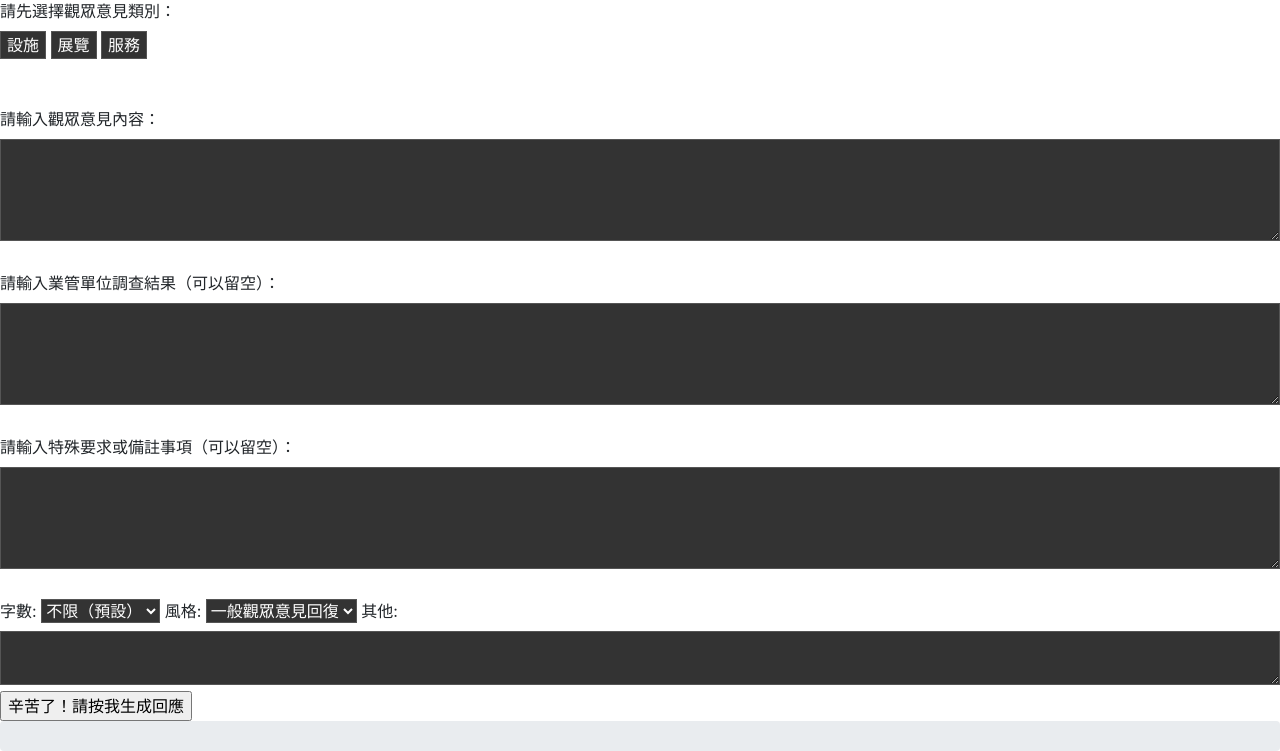
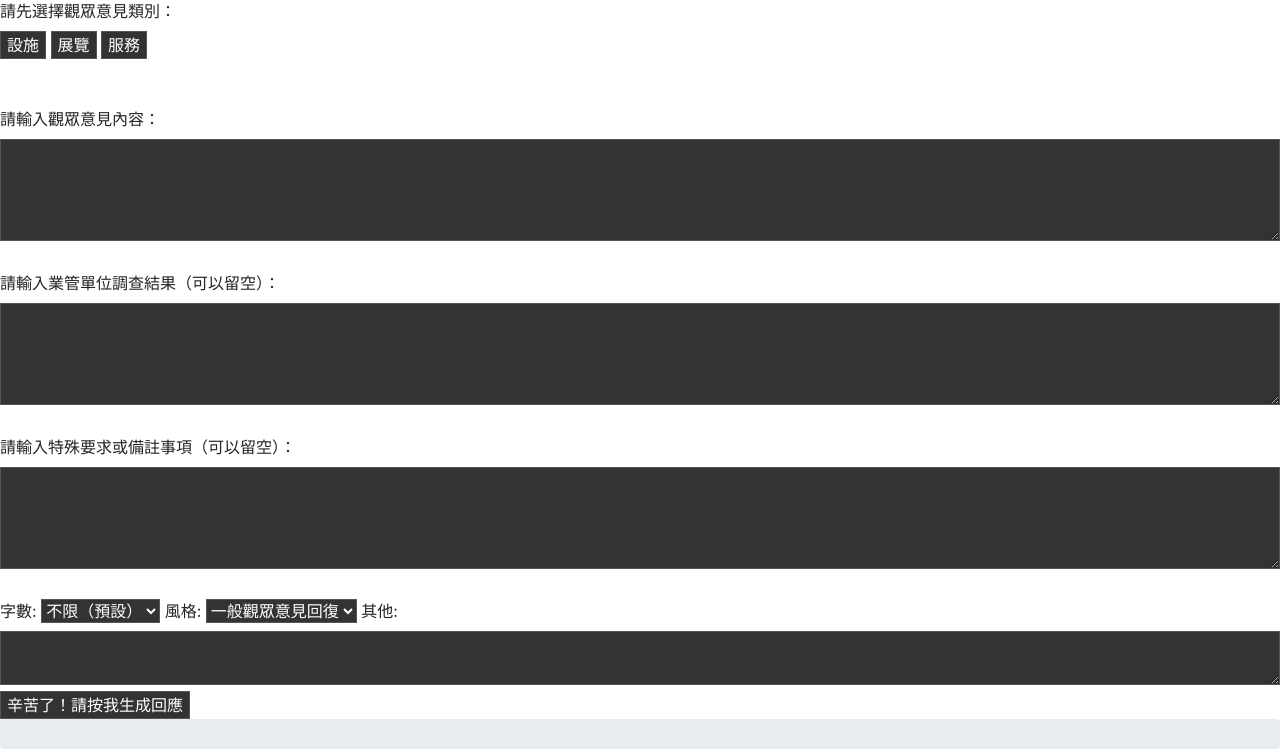
Before and after one commit to iwenchou/npmsbcc, a Flask app: page / in a window 1280 px wide. Shown: the part 57-808 px from the top of the page. Run offline with Flask 2, Linux system fonts and the light colour scheme; some libraries are stand-ins or nearby versions.

Commit message:
Update index.html

```diff
--- a/templates/index.html
+++ b/templates/index.html
@@ -7,14 +7,16 @@
     <script src="https://maxcdn.bootstrapcdn.com/bootstrap/4.5.2/js/bootstrap.min.js"></script>
     <style>
     <style>
-        body {
+        body, html {
             background-color: #000;
             color: #fff;
         }
 
         textarea,
         select,
-        button {
+        button,
+        input[type="submit"],
+        .form-control{
             background-color: #333;
             color: #fff;
             border: 1px solid #555;
@@ -25,8 +27,8 @@
         }
 
         textarea {
-        width: 100%;
-        box-sizing: border-box;
+            width: 100%;
+            box-sizing: border-box;
         }
 
         .selected {
```
